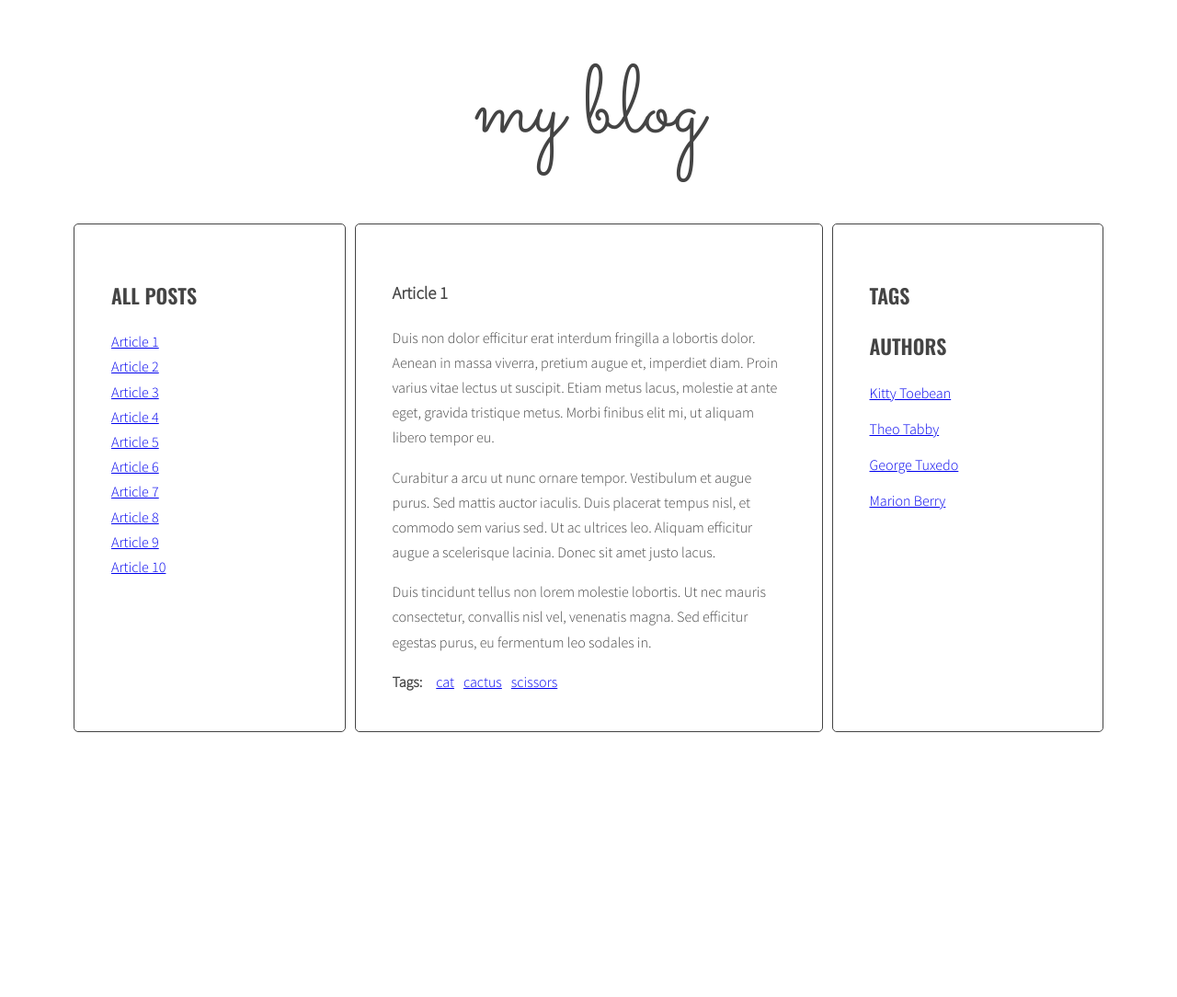
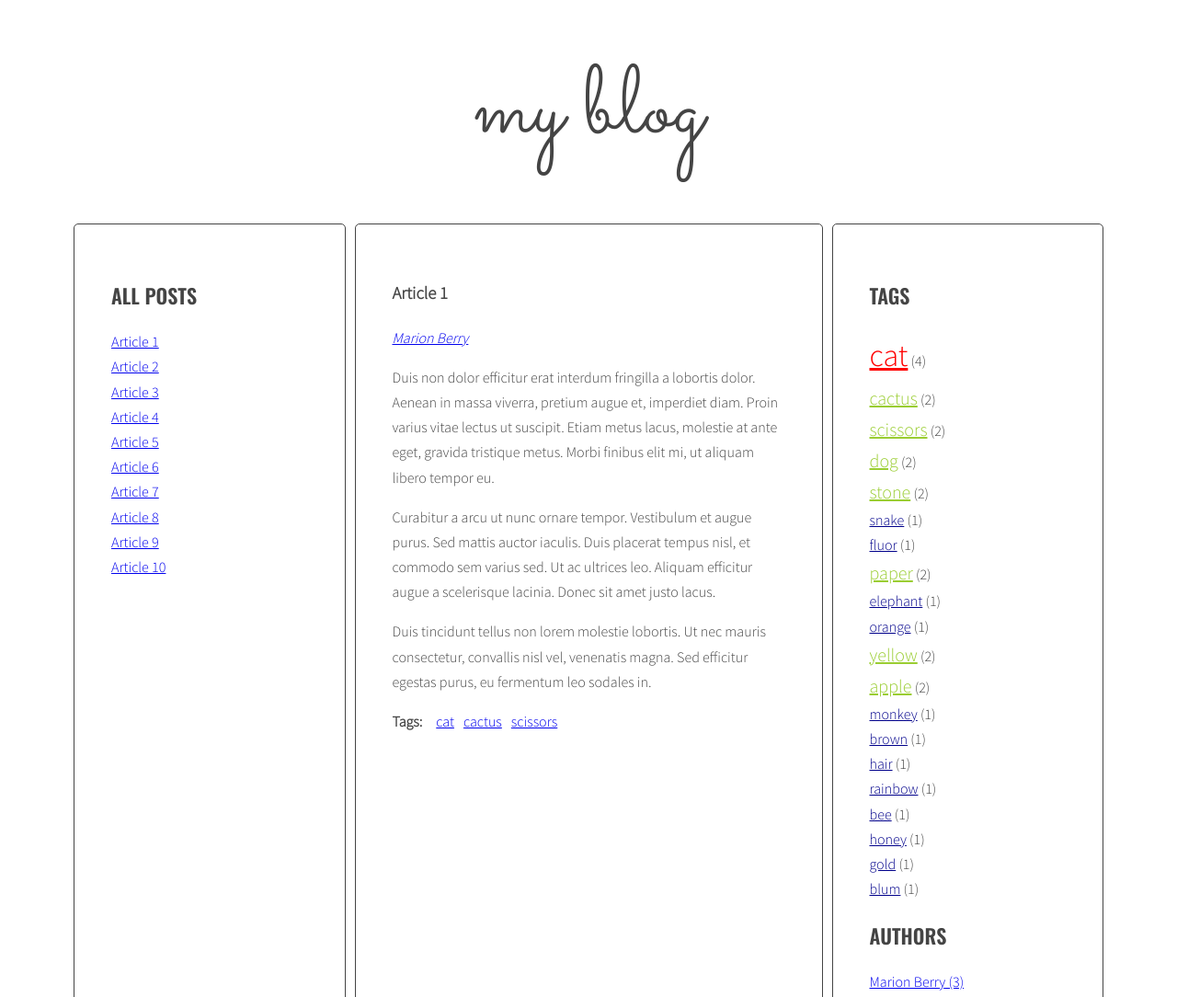
Before and after one commit to Matthiavelli/javascript-blog, a website: page index.html in a window 1280 px wide. Shown: the top 1084 px of the page at 92% size. Before the commit the page ends 804 px from the top, so only its background shows below. Drawn offline with nearby package versions, Linux system fonts and the light colour scheme.

Commit message:
AddThirdExerciseSubmoduleOfModule7

```diff
--- a/index.html
+++ b/index.html
@@ -17,15 +17,28 @@
                   </ul>
                 </aside>
                 <section class="posts">
-                  <article class="post active" id="article-1" data-tags="cat cactus scissors" data-author="by Marion Berry">
+                  <article class="post active" id="article-1" data-tags="cat cactus scissors" data-author="Marion Berry">
                     <h3 class="post-title">Article 1</h3>
                     <p class="post-author"></p>
                     <div class="post-content">
-                      <p>Duis non dolor efficitur erat interdum fringilla a lobortis dolor. Aenean in massa viverra, pretium augue et, imperdiet diam. Proin varius vitae lectus ut suscipit. Etiam metus lacus, molestie at ante eget, gravida tristique metus. Morbi finibus elit mi, ut aliquam libero tempor eu.</p>
+                      <p>
+                        Duis non dolor efficitur erat interdum fringilla a lobortis dolor.
+                         Aenean in massa viverra, pretium augue et, imperdiet diam. Proin varius
+                         vitae lectus ut suscipit. Etiam metus lacus, molestie at ante eget, gravida
+                         tristique metus. Morbi finibus elit mi, ut aliquam libero tempor eu.
+                      </p>
 
-                      <p>Curabitur a arcu ut nunc ornare tempor. Vestibulum et augue purus. Sed mattis auctor iaculis. Duis placerat tempus nisl, et commodo sem varius sed. Ut ac ultrices leo. Aliquam efficitur augue a scelerisque lacinia. Donec sit amet justo lacus.</p>
+                      <p>Curabitur a arcu ut nunc ornare tempor. Vestibulum et augue purus.
+                         Sed mattis auctor iaculis. Duis placerat tempus nisl, et commodo sem varius sed.
+                         Ut ac ultrices leo. Aliquam efficitur augue a scelerisque lacinia.
+                         Donec sit amet justo lacus.
+                      </p>
 
-                      <p>Duis tincidunt tellus non lorem molestie lobortis. Ut nec mauris consectetur, convallis nisl vel, venenatis magna. Sed efficitur egestas purus, eu fermentum leo sodales in.</p>
+                      <p>
+                        Duis tincidunt tellus non lorem molestie lobortis.
+                        Ut nec mauris consectetur, convallis nisl vel, venenatis magna.
+                        Sed efficitur egestas purus, eu fermentum leo sodales in.
+                      </p>
                     </div>
                     <div class="post-tags">
                       <p><strong>Tags:</strong></p>
@@ -33,13 +46,21 @@
                       </ul>
                     </div>
                   </article>
-                  <article class="post" id="article-2" data-tags="dog cactus stone" data-author="by Theo Tabby">
+                  <article class="post" id="article-2" data-tags="dog cactus stone" data-author="Theo Tabby">
                     <h3 class="post-title">Article 2</h3>
                     <p class="post-author"></p>
                     <div class="post-content">
-                      <p>Phasellus sollicitudin, arcu vel iaculis ullamcorper, quam leo viverra orci, et faucibus quam sapien vel est. Maecenas ac suscipit elit. Nullam interdum, lorem vitae venenatis pulvinar, ex dui malesuada nunc, tempus cursus enim metus vel nulla.</p>
+                     <p>
+                         Phasellus sollicitudin, arcu vel iaculis ullamcorper, quam leo viverra orci,
+                         et faucibus quam sapien vel est. Maecenas ac suscipit elit. Nullam interdum,
+                         lorem vitae venenatis pulvinar, ex dui malesuada nunc, tempus cursus enim metus vel nulla.
+                     </p>
 
-                      <p>Integer hendrerit, eros id efficitur dapibus, ante arcu ullamcorper orci, a iaculis felis turpis at purus. Quisque sodales posuere sapien vel consectetur. Duis dui urna, commodo non ante nec, mattis dictum enim. Donec aliquam erat sed diam lobortis, vel gravida lacus laoreet. Phasellus pretium maximus mi, eu posuere justo suscipit vel.</p>
+                      <p>Integer hendrerit, eros id efficitur dapibus, ante arcu ullamcorper orci,
+                         a iaculis felis turpis at purus. Quisque sodales posuere sapien vel consectetur.
+                         Duis dui urna, commodo non ante nec, mattis dictum enim. Donec aliquam erat sed diam lobortis,
+                         vel gravida lacus laoreet. Phasellus pretium maximus mi, eu posuere justo suscipit vel.
+                      </p>
 
                       <p>Nam magna nisl, varius in malesuada vitae, facilisis vel metus. Proin rhoncus euismod leo dictum lobortis. Suspendisse non ante sapien.</p>
                     </div>
@@ -180,34 +201,10 @@
                 <aside class="sidebar">
                   <h2 class="section-title">Tags</h2>
                   <ul class="list tags">
-                    <li></li>
-                    <li></li>
-                    <li></li>
-                    <li></li>
-                    <li></li>
+
                   </ul>
                   <h2 class="section-title">Authors</h2>
                   <ul class="list authors">
-                    <li>
-                      <a href="#">
-                        <span class="author-name">Kitty Toebean</span>
-                      </a>
-                    </li>
-                    <li>
-                      <a href="#">
-                        <span class="author-name">Theo Tabby</span>
-                      </a>
-                    </li>
-                    <li>
-                      <a href="#">
-                        <span class="author-name">George Tuxedo</span>
-                      </a>
-                    </li>
-                    <li>
-                      <a href="#">
-                        <span class="author-name">Marion Berry</span>
-                      </a>
-                    </li>
                   </ul>
                 </aside>
               </main>
--- a/js/script.js
+++ b/js/script.js
@@ -8,18 +8,16 @@
     optTitleListSelector = '.titles',
     optArticleTagsSelector = '.post-tags .list',
     optArticleAuthorSelector = '.post-author',
+    optAuthorsListSelector = '.authors.list',
     optTagsListSelector = '.tags.list',
     optCloudClassCount = 5,
     optCloudClassPrefix = 'tag-size-';
-
-
 
   /* TITLE CLICK HANDLER */
 
   const titleClickHandler = function(event){
     event.preventDefault();
     const clickedElement = this;
-    //console.log('Link was clicked!');
 
     /* [DONE] remove class 'active' from all article links  */
 
@@ -31,7 +29,6 @@
 
     /* [IN PROGRESS] add class 'active' to the clicked link */
 
-    //console.log('clickedElement:', clickedElement);
     clickedElement.classList.add('active');
 
     /* [DONE] remove class 'active' from all articles */
@@ -43,11 +40,9 @@
 
     /* get 'href' attribute from the clicked link */
     const articleSelector = clickedElement.getAttribute('href');
-    //console.log('articleSelector:', articleSelector);
 
     /* find the correct article using the selector (value of 'href' attribute) */
     const targetArticle = document.querySelector(articleSelector);
-    //console.log('targetArticle: ', targetArticle);
 
     /* add class 'active' to the correct article */
     targetArticle.classList.add('active');
@@ -57,7 +52,6 @@
 
   // eslint-disable-next-line no-inner-declarations
   function generateTitleLinks(customSelector = ''){
-    //console.log('customSelector: ', customSelector);
 
     /* remove contents of titleList */
     const titleList = document.querySelector(optTitleListSelector);
@@ -65,34 +59,28 @@
 
     /* for each article */
     const articles = document.querySelectorAll(optArticleSelector + customSelector);
-    //console.log('customSelector: ' , customSelector);
     let html = '';
 
     for(let article of articles){
 
       /* get the article id */
       const articleId = article.getAttribute('id');
-      //console.log('articleId: ', articleId);
 
       /* find the title element */
       const articleTitle = article.querySelector(optTitleSelector).innerHTML;
 
       /* get the title from the title element */
-      //console.log('articleTitle: ', articleTitle);
 
       /* create HTML of the link */
       const linkHTML = '<li><a href="#' + articleId + '"><span>' + articleTitle + '</span></a></li>';
-      //console.log('linkHTML: ' , linkHTML);
 
       /* insert link into titleList */
       html = html + linkHTML;
-      //console.log('html' , html);
     }
 
     titleList.innerHTML = html;
 
     const links = document.querySelectorAll('.titles a');
-    //console.log('links: ', links);
 
     for(let link of links){
       link.addEventListener('click', titleClickHandler);
@@ -101,6 +89,8 @@
   }
 
   generateTitleLinks();
+
+  /* TAGS COUNT */
 
   // eslint-disable-next-line no-inner-declarations
   function calculateTagsParams(tags) {
@@ -118,52 +108,46 @@
     const normalizedMax = params.max - params.min;
     const percentage = normalizedCount / normalizedMax;
     const classNumber = Math.floor(percentage * (optCloudClassCount - 1) + 1);
-    return optCloudPrefix + classNumber;
+    return optCloudClassPrefix + classNumber;
   }
+
   /* GENERATE TAGS */
 
   // eslint-disable-next-line no-inner-declarations
   function generateTags(){
     /* [NEW] create a new variable allTags with an empty object */
     let allTags = {};
-    //console.log('allTags: ', allTags);
 
     /* find all articles */
     const articles = document.querySelectorAll(optArticleSelector);
-    //console.log('articles: ', articles);
 
     /* START LOOP: for every article: */
     for(let article of articles){
 
       /* find tags wrapper */
       const titleList = article.querySelector(optArticleTagsSelector);
-      //console.log('titleList: ', titleList);
 
       /* make html variable with empty string */
       let html = '';
 
       /* get tags from data-tags attribute */
       const articleTags = article.getAttribute('data-tags');
-      //console.log('articleTags: ',articleTags);
 
       /* split tags into array */
       const articleTagsArray = articleTags.split(' ');
-      //console.log('articleTagsArray: ', articleTagsArray);
 
       /* START LOOP: for each tag */
       for(let tag of articleTagsArray){
-        //console.log('tag: ', tag);
 
         /* generate HTML of the link */
-        const linkHTML = '<li><a href="#tag-' + tag + '"><span>'+ tag +'</span></a></li>';
-        //console.log('linkHTML: ', linkHTML);
+        const linkHTML = '<li><a class=""href="#tag-' + tag + '"><span>'+ tag +'</span></a></li>';
 
         /* add generated code to html variable */
         html = html + linkHTML;
-        //console.log('html: ', html);
 
         /* [NEW] check if this link is NOT already in allTags */
         if(!allTags[tag]) {
+
           /* [NEW] add generated code to array allTags */
           allTags[tag] = 1;
         } else {
@@ -177,10 +161,8 @@
 
       /* insert HTML of all the links into the tags wrapper */
       const links = document.querySelectorAll('.list-horizontal a');
-      //console.log('links: ', links);
 
       for(let link of links){
-        //console.log('link: ', link);
         link.addEventListener('click', tagClickHandler);
       }
     /* END LOOP: for every article: */
@@ -200,18 +182,17 @@
 
       /* [NEW] generate code of a link and add it to allTagsHTML */
 
-      const tagLinkHTML = '<li><a href="#tag-' + tag + '"><span>' + calculateTagClass(allTags[tag], tagsParams) + '</span></a></li>';
-      console.log('tagLinkHTML: ', tagLinkHTML);
+      const tagLinkHTML = '<li><a href="#tag-' + tag + '"class="' + calculateTagClass(allTags[tag], tagsParams) + '">' + tag + '' + '</a> ('+ allTags[tag] +') </li>';
 
       allTagsHTML += tagLinkHTML;
+
+    /* [NEW] END LOOP: for each tag in allTags: */
     }
 
-    /* [NEW] END LOOP: for each tag in allTags: */
 
     /* [NEW] add HTML from allTagsHTML to tagList */
     tagList.innerHTML = allTagsHTML;
   }
-
 
   generateTags();
 
@@ -229,34 +210,27 @@
 
     /* make a new constant "href" and read the attribute "href" of the clicked element */
     const href = clickedElement.getAttribute('href');
-    //console.log('href: ', href);
 
     /* make a new constant "tag" and extract tag from the "href" constant */
     const tag = href.replace('#tag-', '');
-    //console.log('tag: ', tag);
 
     /* find all tag links with class active */
     const activeTags = document.querySelectorAll('a.active[href^="#tag-"]');
-    //console.log('activeTags: ' ,activeTags);
 
     /* START LOOP: for each active tag link */
     for(let activeTag of activeTags){
-      //console.log('activeTag: ', activeTag);
 
       /* remove class active */
       activeTag.classList.remove('active');
-      //console.log('activeTag: ', activeTag);
 
     /* END LOOP: for each active tag link */
     }
 
     /* find all tag links with "href" attribute equal to the "href" constant */
     const tagLinks = document.querySelectorAll('a[href="' + href + '"]');
-    //console.log('tagLinks: ', tagLinks);
 
     /* START LOOP: for each found tag link */
     for(let tagLink of tagLinks){
-      //console.log('tagLink: ', tagLink);
 
       /* add class active */
       tagLink.classList.add('active');
@@ -288,10 +262,11 @@
 
   // eslint-disable-next-line no-inner-declarations
   function generateAuthor(){
+    /* [NEW] create new variable allAuthors with empty object */
+    let allAuthors = {};
 
     /* find all articles */
     const articles = document.querySelectorAll(optArticleSelector);
-    //console.log('articles: ', articles);
 
     /* START LOOP for every article */
     for(let article of articles) {
@@ -301,15 +276,23 @@
 
       /* get author from .data-author attribute */
       const articleAuthor = article.getAttribute('data-author');
-      //console.log('articleAuthor: ', articleAuthor);
+
 
       /* generate HTML of the link */
-      const authorHTML = '<p>' + articleAuthor + '</p>';
-      //console.log('authoreHTML: ', authorHTML);
+      const authorHTML =  '<a href="#author-' + articleAuthor + '"><span>' + articleAuthor + '</span></a>';
+
 
       /* add generated code to html variable */
       html = html + '' + authorHTML;
-      //console.log('html: ', html);
+
+      /* [NEW] check if this link is NOT already in allTags */
+      if(!allAuthors[articleAuthor]) {
+        /* [NEW] add generated code to allAuthors array */
+        allAuthors[articleAuthor] = 1;
+      }
+      else {
+        allAuthors[articleAuthor]++;
+      }
 
       /* insert HTML of all the links into the tags wrapper */
       const authorName = article.querySelector(optArticleAuthorSelector);
@@ -317,6 +300,20 @@
 
       /* END LOOP: for every article */
     }
+    /* [NEW] find list of authors in right column */
+    const authorList = document.querySelector(optAuthorsListSelector);
+
+    /* [NEW] create variable for all links HTML code */
+    let allAuthorsHTML = '';
+
+    /* [NEW] START LOOP: for each author in allAuthors */
+    for(let author in allAuthors){
+      /* [NEW] generate code of a link and it to allAuthorsHTML */
+      allAuthorsHTML += '<li><a href="#author-' + author + '"><span>' + author + ' (' + allAuthors[author] + ')</span></a></li> ';
+      /* [NEW] END LOOP: for each author in allAuthors */
+    }
+    /* [NEW] add html from allAuthors to authorList */
+    authorList.innerHTML = allAuthorsHTML;
   }
 
   generateAuthor();
@@ -331,32 +328,25 @@
 
     /* make new constant named "clickedElement" and give it the value of "this" */
     const clickedElement = this;
-    //console.log('link was clicked!');
 
     /* make a new constant "href" and read the attribute "href" on the clicked element */
     const href = clickedElement.getAttribute('href');
-    //console.log('href: ', href);
 
     /* make a new constant "author" and extract author from the "href constant" */
     const author = href.replace('#author-', '');
-    //console.log('author: ', author);
 
     /* find all author links with class active */
     const activeAuthors = document.querySelectorAll('a.active[href^="#author-"]');
-    //console.log('activeAuthors: ', activeAuthors);
 
     /* START LOOP: for each active author link */
     for(let activeAuthor of activeAuthors){
-      //console.log('activeAuthor: ', activeAuthor);
 
       /* remove class active */
       activeAuthor.classList.remove('active');
-      //console.log('activeAuthor: ', activeAuthor);
     }
 
     /* find all author links with "href" attribute equal to the "href" constant */
     const authorLinks = document.querySelectorAll('a[href^="#author-' + href + '"]');
-    //console.log('authorLinks: ', authorLinks);
 
     /* START LOOP: for each found author link */
     for(let authorLink of authorLinks){
--- a/sass/style.scss
+++ b/sass/style.scss
@@ -123,3 +123,32 @@ body {
     margin: 0 10px 0 0;
   }
 }
+
+.tag-size-1 {
+  font-size: 16px;
+  color: darkblue;
+}
+
+.tag-size-2 {
+  font-size: 20px;
+  color: yellowgreen
+}
+
+.tag-size-3 {
+  font-size: 24px;
+  color: purple;
+}
+
+.tag-size-4 {
+  font-size: 30px;
+  color: green;
+}
+
+.tag-size-5 {
+ font-size: 34px;
+ color: red;
+}
+
+ul.list-tags {
+  display: inline;
+}
```
Also changed, not shown: css/style.css, 1 other file.
